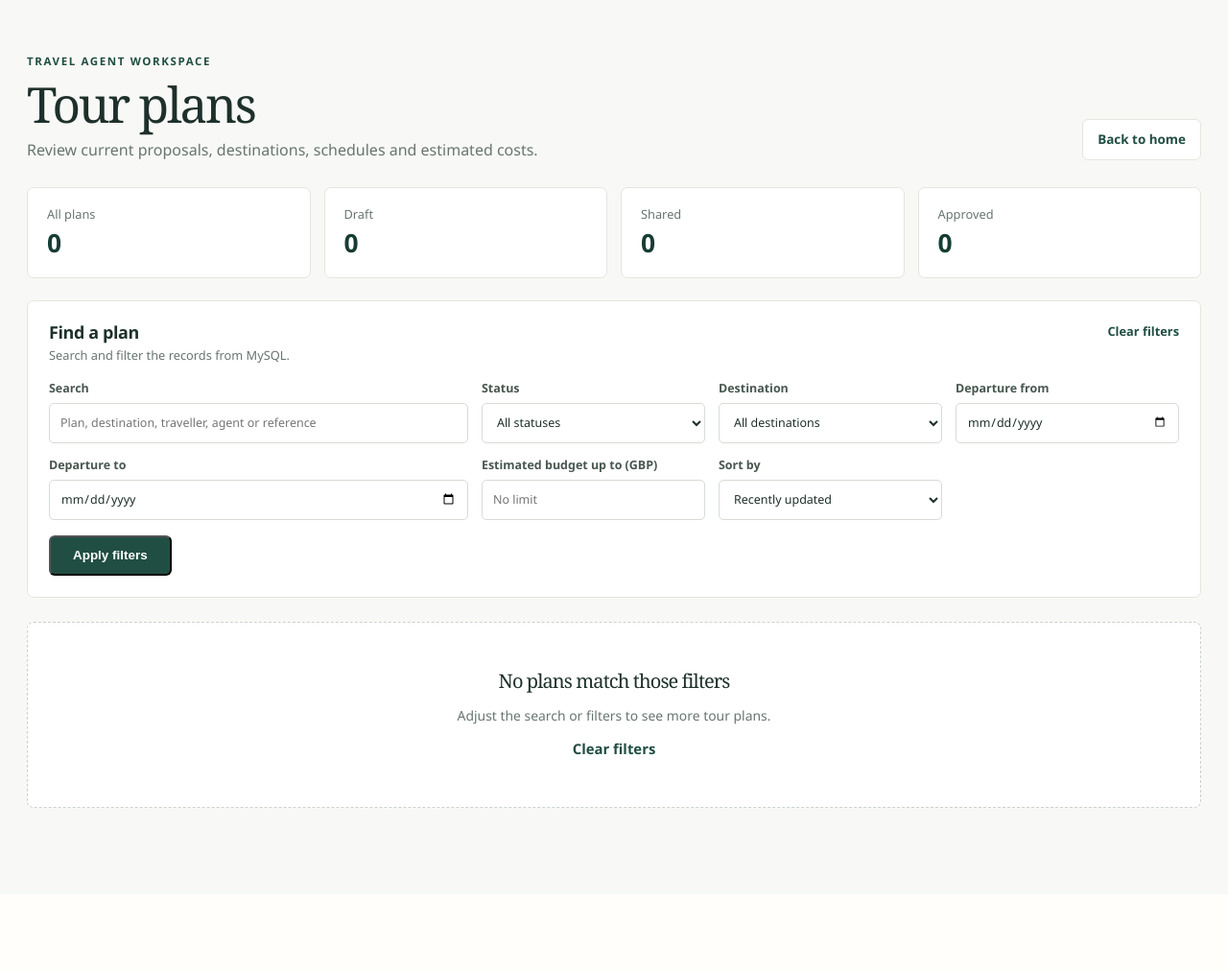
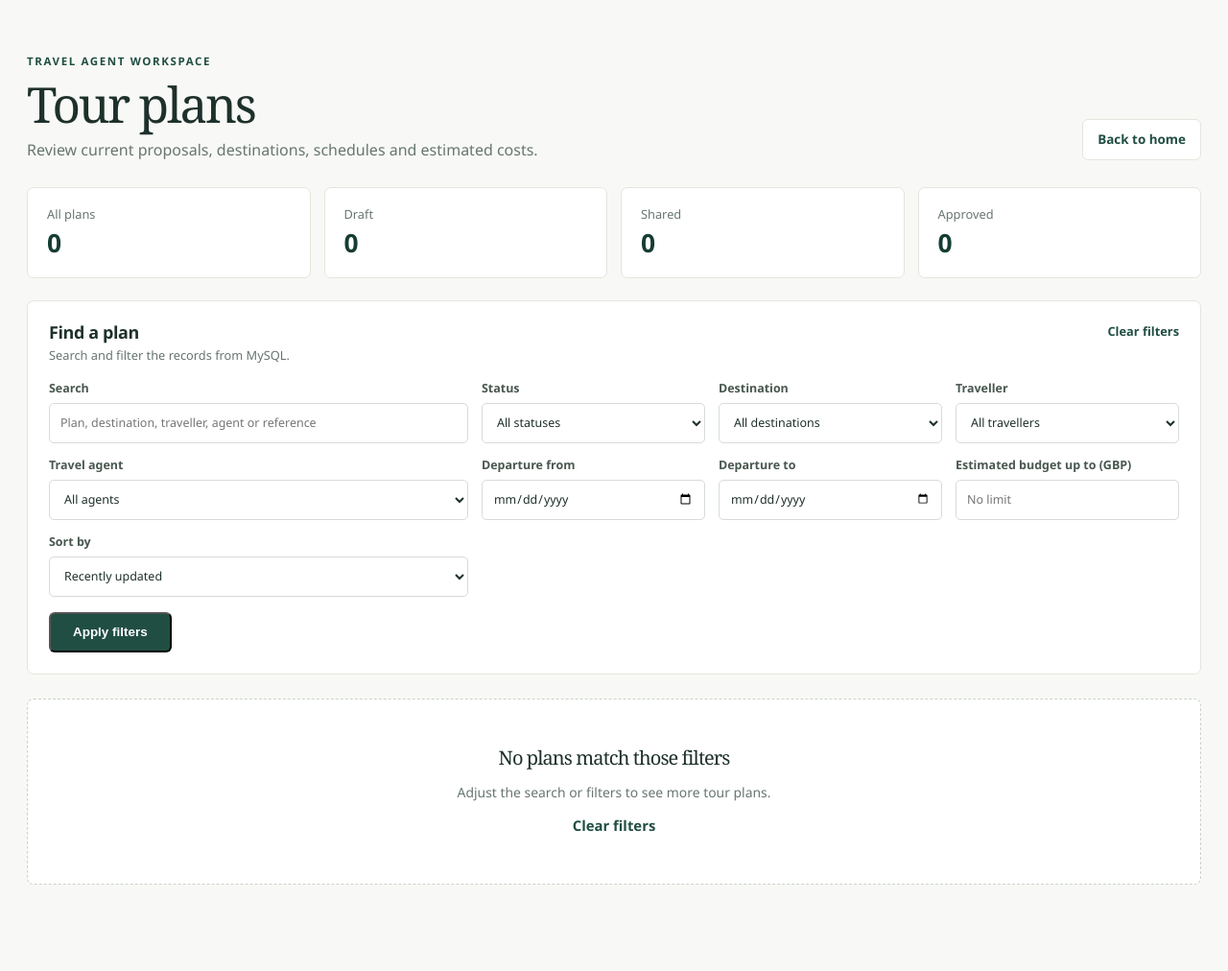
Before and after one commit to sanjaydevarai5/TravelMate, a Node server app: page /dashboard in a window 1280 px wide. Shown: the part 83-1095 px from the top of the page at 96% size. Before the commit the page ends 925 px from the top, so only its background shows below. Run offline with Node 20, Linux system fonts and the light colour scheme; data that the repository does not hold is empty.

Commit message:
search filters

```diff
--- a/app/app.js
+++ b/app/app.js
@@ -13,7 +13,7 @@ app.use(express.static(path.join(__dirname, '..', 'static')));
 // Get the functions in the db.js file to use
 const db = require('./services/db');
 
-// Helpers used by the read-only dashboard
+// Helpers used by the read-only dashboard and trip detail routes
 const planStatuses = ['Draft', 'Shared', 'Approved'];
 const sortOptions = {
     recent: 'p.updated_at DESC, p.plan_id DESC',
@@ -37,6 +37,11 @@ function cleanBudget(value) {
     if (typeof value !== 'string' || value.trim() === '') return '';
     const amount = Number(value);
     return Number.isFinite(amount) && amount >= 0 && amount <= 1000000 ? amount.toFixed(2) : '';
+}
+
+function cleanId(value) {
+    const id = cleanText(value, 12);
+    return /^[1-9]\d*$/.test(id) ? id : '';
 }
 
 function displayMoney(amount, currency) {
@@ -74,6 +79,8 @@ app.get('/dashboard', async function(req, res) {
         search: cleanText(req.query.search, 100),
         status: planStatuses.includes(req.query.status) ? req.query.status : '',
         destination: cleanText(req.query.destination, 160),
+        travellerId: cleanId(req.query.traveller),
+        agentId: cleanId(req.query.agent),
         startAfter: cleanDate(req.query.start_after),
         startBefore: cleanDate(req.query.start_before),
         budgetMax: cleanBudget(req.query.budget_max),
@@ -95,6 +102,14 @@ app.get('/dashboard', async function(req, res) {
     if (filters.destination) {
         conditions.push('p.destination = ?');
         values.push(filters.destination);
+    }
+    if (filters.travellerId) {
+        conditions.push('p.traveller_id = ?');
+        values.push(filters.travellerId);
+    }
+    if (filters.agentId) {
+        conditions.push('p.agent_id = ?');
+        values.push(filters.agentId);
     }
     if (filters.startAfter) {
         conditions.push('p.start_date >= ?');
@@ -137,10 +152,12 @@ app.get('/dashboard', async function(req, res) {
         LIMIT 100`;
 
     try {
-        const [plans, groupedStatuses, destinations] = await Promise.all([
+        const [plans, groupedStatuses, destinations, travellers, agents] = await Promise.all([
             db.query(plansSql, values),
             db.query('SELECT status, COUNT(*) AS count FROM tour_plans GROUP BY status', []),
-            db.query('SELECT DISTINCT destination FROM tour_plans ORDER BY destination', [])
+            db.query('SELECT DISTINCT destination FROM tour_plans ORDER BY destination', []),
+            db.query('SELECT traveller_id, display_name FROM travellers ORDER BY display_name', []),
+            db.query('SELECT agent_id, display_name FROM travel_agents ORDER BY display_name', [])
         ]);
 
         const countByStatus = Object.fromEntries(groupedStatuses.map(function(row) {
@@ -161,6 +178,8 @@ app.get('/dashboard', async function(req, res) {
                 });
             }),
             destinations: destinations.map(function(row) { return row.destination; }),
+            travellers: travellers,
+            agents: agents,
             statusTotals: statusTotals,
             loadError: ''
         });
@@ -170,6 +189,8 @@ app.get('/dashboard', async function(req, res) {
             filters: filters,
             plans: [],
             destinations: [],
+            travellers: [],
+            agents: [],
             statusTotals: [
                 { name: 'All plans', count: 0 },
                 ...planStatuses.map(function(name) { return { name: name, count: 0 }; })
--- a/app/views/dashboard.pug
+++ b/app/views/dashboard.pug
@@ -42,6 +42,18 @@ block content
               option(value='', selected=filters.destination === '') All destinations
               each destination in destinations
                 option(value=destination, selected=filters.destination === destination)= destination
+          label.filter-field
+            span Traveller
+            select(name='traveller')
+              option(value='', selected=filters.travellerId === '') All travellers
+              each traveller in travellers
+                option(value=traveller.traveller_id, selected=filters.travellerId == traveller.traveller_id)= traveller.display_name
+          label.filter-field
+            span Travel agent
+            select(name='agent')
+              option(value='', selected=filters.agentId === '') All agents
+              each agent in agents
+                option(value=agent.agent_id, selected=filters.agentId == agent.agent_id)= agent.display_name
           label.filter-field
             span Departure from
             input(type='date', name='start_after', value=filters.startAfter)
```
